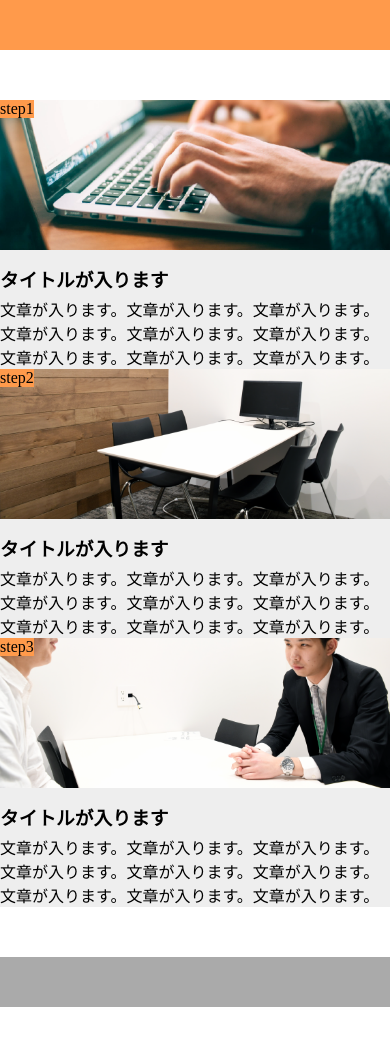
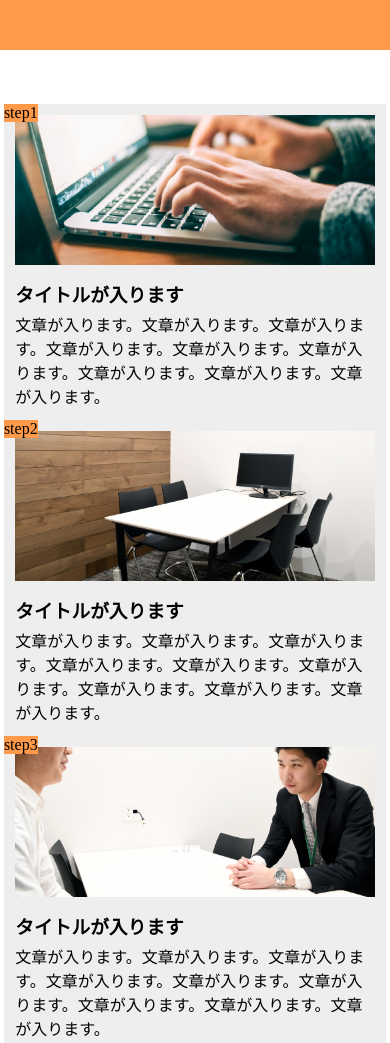
Before and after one commit to 5656baba/chapter9, a plain HTML site: page index.html in a window 390 px wide. Shown: the top 1043 px of the page. Before the commit the page ends 1007 px from the top, so only its background shows below. Drawn offline with Linux system fonts and the light colour scheme.

Commit message:
second commit

```diff
--- a/style.css
+++ b/style.css
@@ -72,11 +72,12 @@ footer {
   main{
     width:100%;
     display:block;
+    padding:1%;
   }
 
   .title{
     width:100%;
     margin-right: 0;
-    padding: 0;
+    padding: 3%;
   }
 }
```
